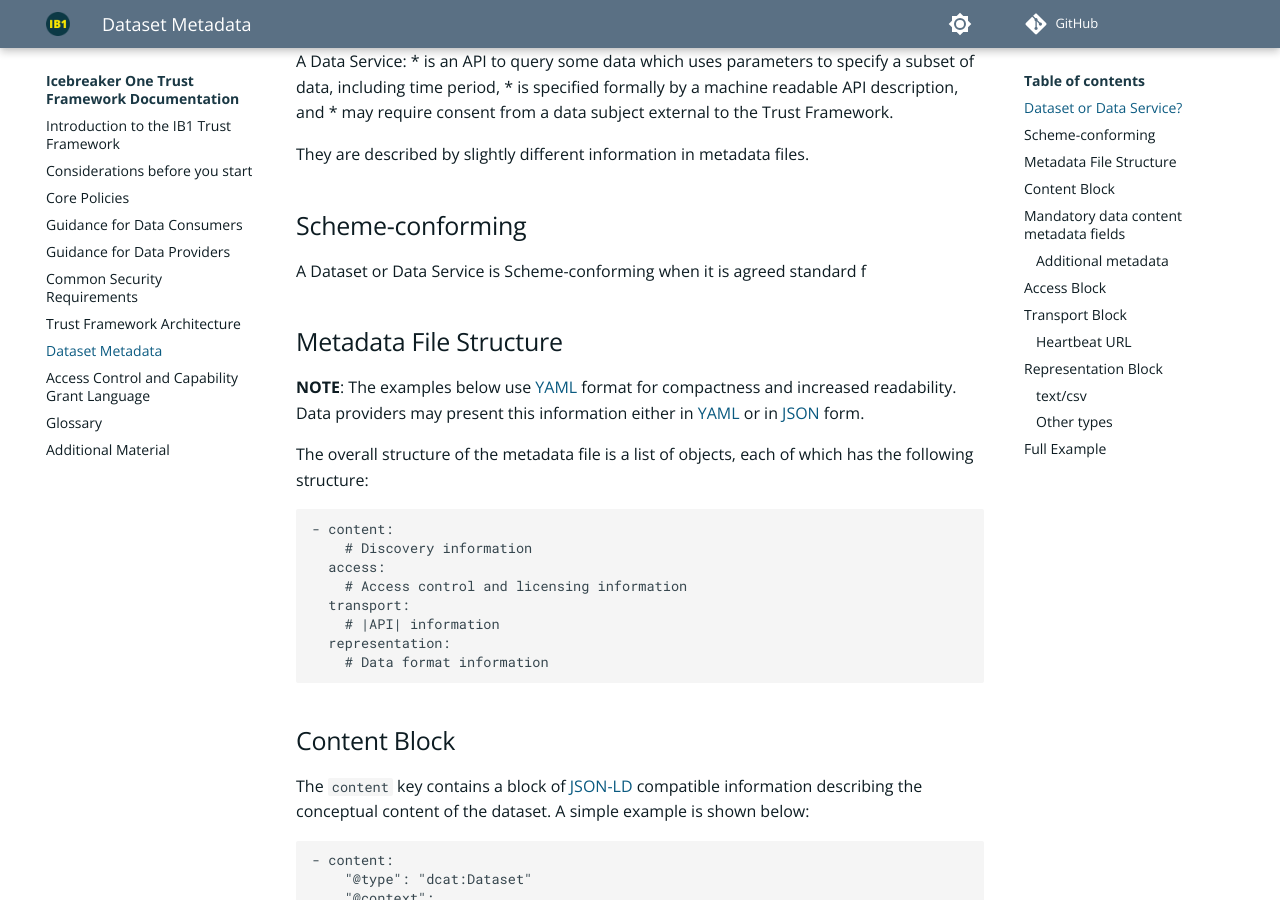
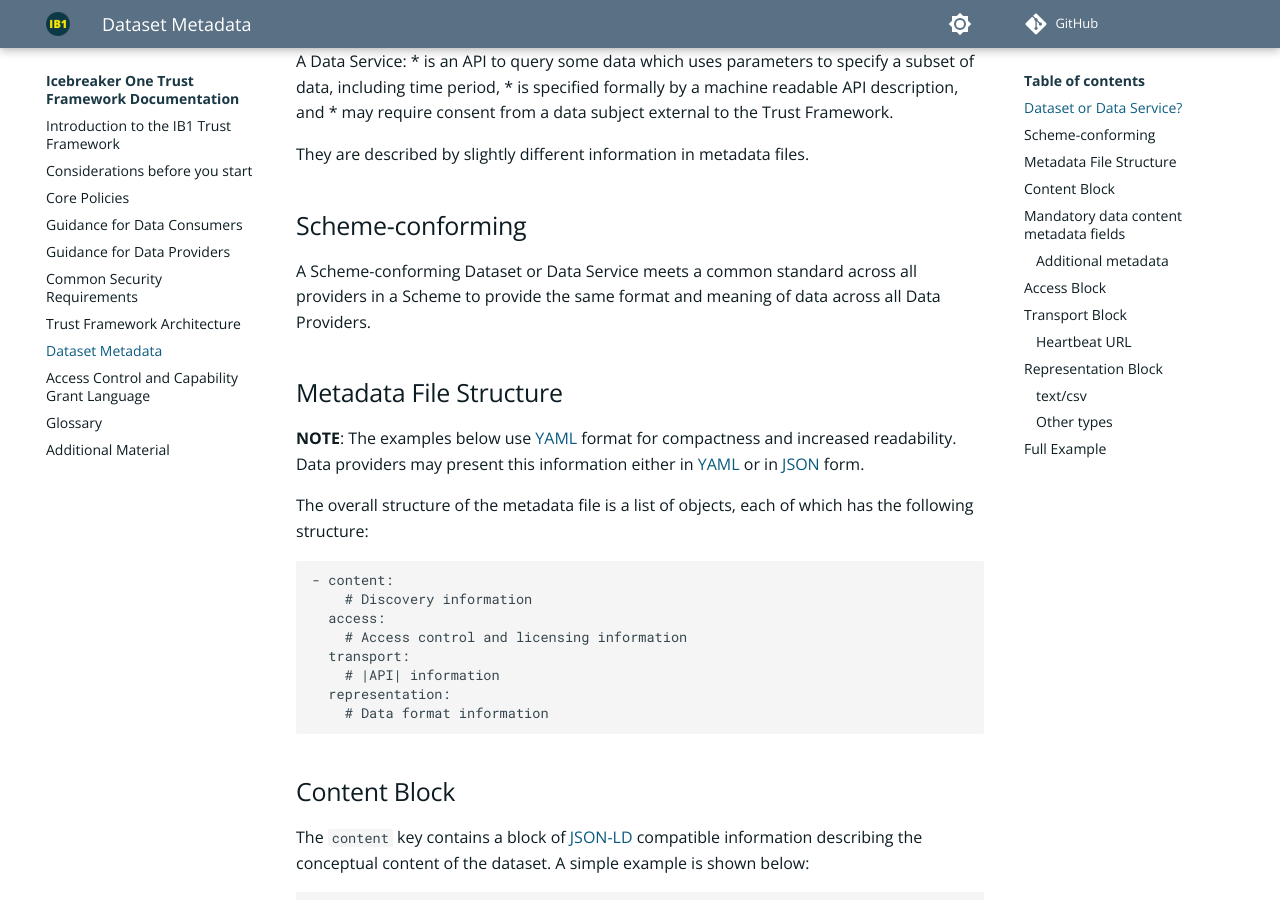
Before and after one commit to icebreakerone/ib1-technical-docs, an MkDocs documentation site: the page built from docs/metadata.md, in a window 1280 px wide and 900 px high, scrolled down 607 px. Built offline with MkDocs 1.6.1 and Material for MkDocs 9.7.7, drawn with Linux system fonts in a browser that asks for light colours; plug-ins that fetch from the network failed and are left out; comment, search, counter and statistics services are not loaded; the version menu is left out; some of the changed lines change nothing that is shown.

Commit message:
docs/metadata.md updated from https://stackedit.net/

````diff
--- a/docs/metadata.md
+++ b/docs/metadata.md
@@ -37,7 +37,7 @@ They are described by slightly different information in metadata files.
 
 ## Scheme-conforming
 
-A Dataset or Data Service is Scheme-conforming when it is  agreed standard f
+A Scheme-conforming Dataset or Data Service meets a common standard across all providers in a Scheme to provide the same format and meaning of data across all Data Providers.
 
 ## Metadata File Structure
 
@@ -412,7 +412,7 @@ Or, in [JSON](glossary.md#term-Javascript-Object-Notation) form:
 ]
 ```
 <!--stackedit_data:
-eyJoaXN0b3J5IjpbLTE5MjIxNTkyNTgsMTk2MTM0OTcxMywxNT
-E5NzU2MDAzLC04NDAyNTg2OTUsMTIxNTE5NTIxNiwtMTc2ODQx
-MzMyNl19
+eyJoaXN0b3J5IjpbLTUwNjY2ODkxNywtMTkyMjE1OTI1OCwxOT
+YxMzQ5NzEzLDE1MTk3NTYwMDMsLTg0MDI1ODY5NSwxMjE1MTk1
+MjE2LC0xNzY4NDEzMzI2XX0=
 -->
````
